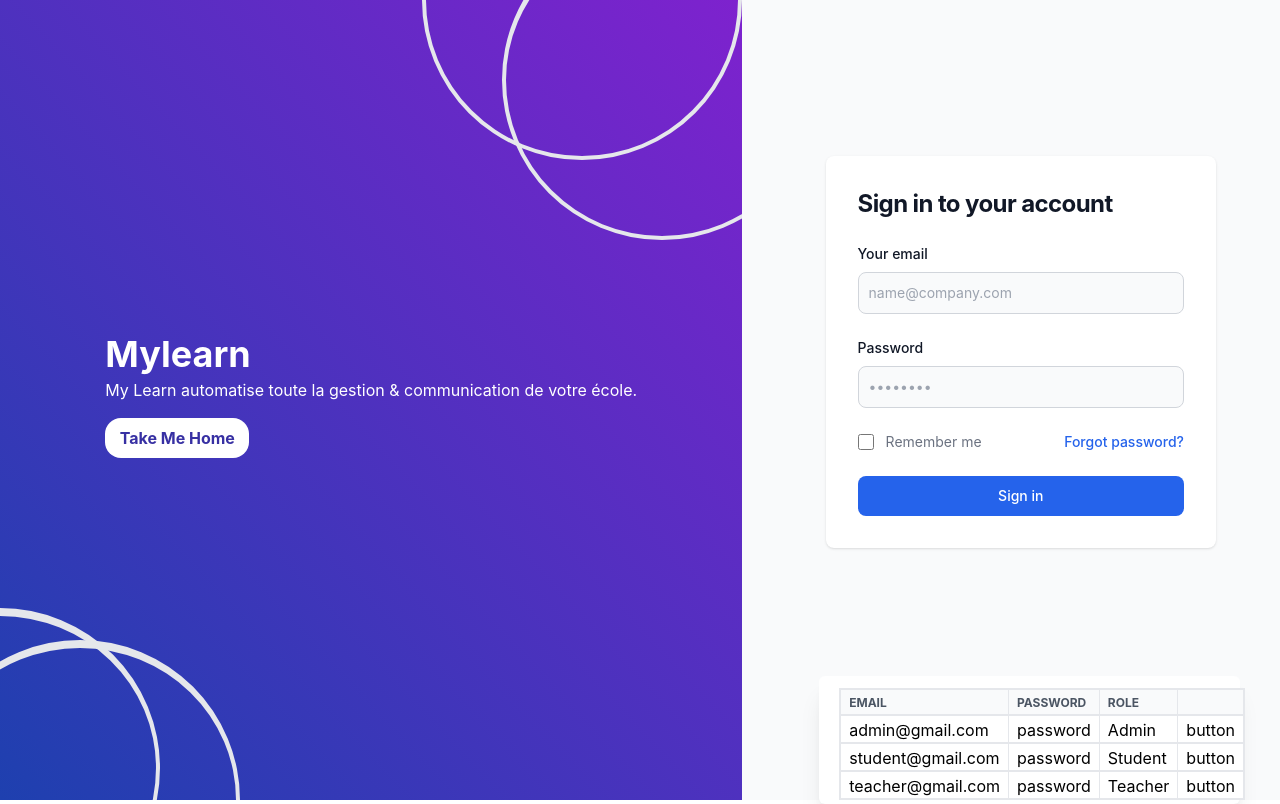
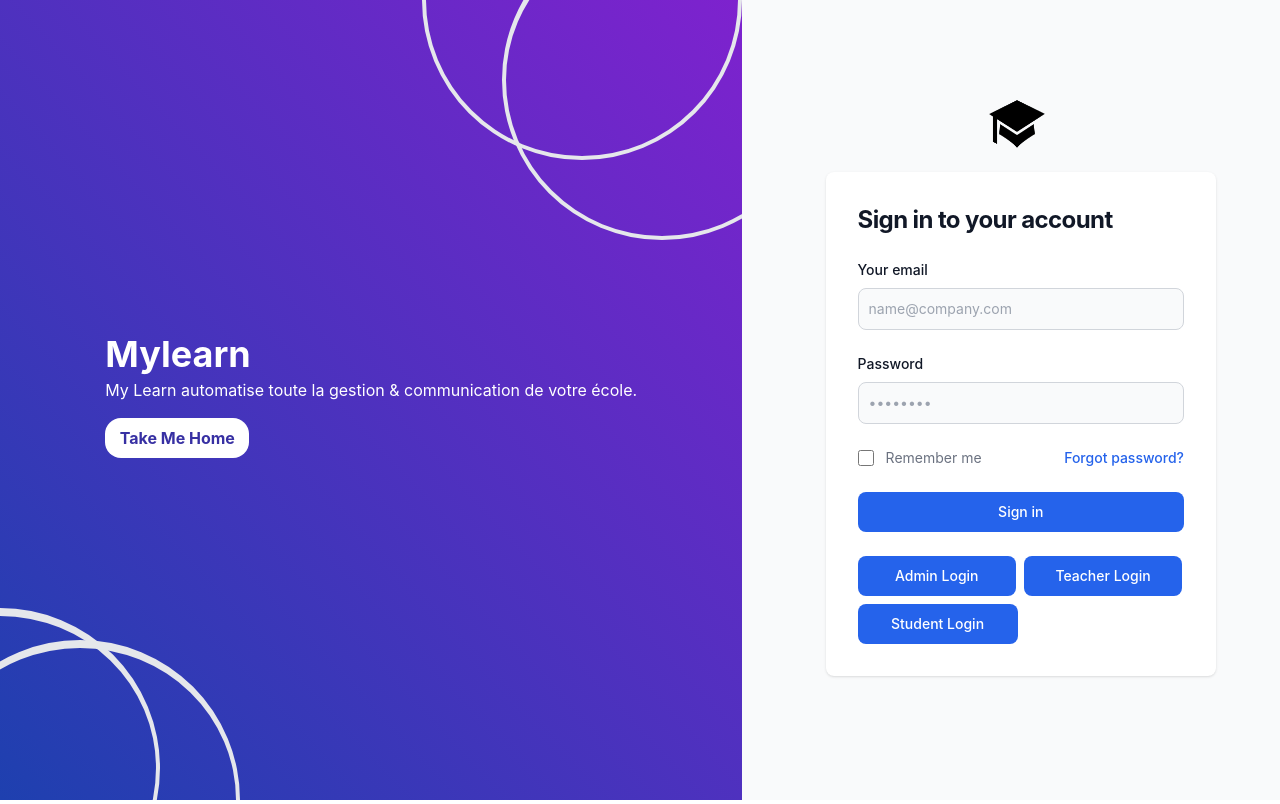
Before and after one commit to mhallihamza/lms, a React (Vite) app: page /Demo in a window 1280 px wide. Built offline with nearby package versions, Linux system fonts and the light colour scheme.

Commit message:
6 deploy

```diff
--- a/index.html
+++ b/index.html
@@ -4,7 +4,7 @@
     <meta charset="UTF-8" />
     <link rel="icon" type="image/svg+xml" href="/vite.svg" />
     <meta name="viewport" content="width=device-width, initial-scale=1.0" />
-    <title>Vite + React</title>
+    <title>My Learn App</title>
   </head>
   <body>
     <div id="root"></div>
--- a/src/components/Sidebar.jsx
+++ b/src/components/Sidebar.jsx
@@ -24,7 +24,10 @@ function Sidebar() {
     const handleClick = e => {
       dispatch({type:"LOGOUT"})
       navigate('/login')
-      location.reload()
+    }
+    const handleClick1 = e => {
+      dispatch({type:"LOGOUT"})
+      navigate('/Demo')
     }
     if(user){
       return (
@@ -349,7 +352,7 @@ function Sidebar() {
             </svg>
             Teachers list
           </Link></li>
-        <li><button onClick={handleClick} class="flex items-center gap-x-3.5 py-2 px-2.5 text-sm text-slate-700 rounded-md hover:bg-gray-100 dark:hover:bg-gray-900 dark:text-slate-400 dark:hover:text-slate-300" href="javascript:;">
+        <li><button onClick={user.username ==="ADMIN"||user.username ==="TEACHER"||user.username ==="STUDENT" ?  handleClick1 : handleClick} class="flex items-center gap-x-3.5 py-2 px-2.5 text-sm text-slate-700 rounded-md hover:bg-gray-100 dark:hover:bg-gray-900 dark:text-slate-400 dark:hover:text-slate-300" href="javascript:;">
             <svg class="w-3.5 h-3.5" xmlns="http://www.w3.org/2000/svg" width="16" height="16" fill="currentColor" viewBox="0 0 16 16">
               <path d="M1 2.828c.885-.37 2.154-.769 3.388-.893 1.33-.134 2.458.063 3.112.752v9.746c-.935-.53-2.12-.603-3.213-.493-1.18.12-2.37.461-3.287.811V2.828zm7.5-.141c.654-.689 1.782-.886 3.112-.752 1.234.124 2.503.523 3.388.893v9.923c-.918-.35-2.107-.692-3.287-.81-1.094-.111-2.278-.039-3.213.492V2.687zM8 1.783C7.015.936 5.587.81 4.287.94c-1.514.153-3.042.672-3.994 1.105A.5.5 0 0 0 0 2.5v11a.5.5 0 0 0 .707.455c.882-.4 2.303-.881 3.68-1.02 1.409-.142 2.59.087 3.223.877a.5.5 0 0 0 .78 0c.633-.79 1.814-1.019 3.222-.877 1.378.139 2.8.62 3.681 1.02A.5.5 0 0 0 16 13.5v-11a.5.5 0 0 0-.293-.455c-.952-.433-2.48-.952-3.994-1.105C10.413.809 8.985.936 8 1.783z" />
             </svg>
--- a/src/components/Voir_Notes.jsx
+++ b/src/components/Voir_Notes.jsx
@@ -7,6 +7,7 @@ function Voir_Notes() {
     const {user,loading,error,dispatch} = useContext(AuthContext)
     const {data,err,refetch} = useFetch("https://lmsapi-mhallihamza.onrender.com/note/"+ user._id)
     let notes = data.data;
+    console.log(notes);
   return (
     <div>
         <div>
@@ -40,7 +41,7 @@ function Voir_Notes() {
             {notes && notes.map(note=>(
               <tr key={note._id}>
               <td class="px-6 py-4 whitespace-nowrap text-sm font-medium text-gray-900">
-              {note.exam.subject}
+              {note?.exam?.subject}
               </td>
               <td class="px-6 py-4 whitespace-nowrap text-sm font-medium text-gray-900">
                 {note.note}
--- a/src/components/Why2.jsx
+++ b/src/components/Why2.jsx
@@ -157,7 +157,7 @@ function Why2() {
         </SwiperSlide>
       </Swiper>
     </div>
-    <div className="flex absolute space-x-4 !-top-[8.3rem] ml-[4rem] lg:ml-[21rem] lg:space-x-20 custom-pagination "></div>
+    <div className="flex absolute space-x-4 !-top-[8.3rem] pl-[4rem] lg:ml-0 lg:pl-[23rem] lg:space-x-20 custom-pagination w-full "></div>
     </div>
   );
 }
--- a/src/pages/Demo.jsx
+++ b/src/pages/Demo.jsx
@@ -1,40 +1,93 @@
 import React from 'react'
-import Login from './Login'
+import { useContext } from 'react';
+import { useState } from 'react';
+import { useNavigate } from 'react-router'
+import { AuthContext } from '../context/AuthContext';
+import axios from 'axios';
 function Demo() {
+    const {user,loading,error,dispatch} = useContext(AuthContext)
+    const navigate = useNavigate();
+    const [credentials, setcredentials] = useState({
+        email : undefined,
+        password : undefined
+     });
+     const handleChange =  (e)=>{
+        setcredentials((prev)=> ({ ...prev, [e.target.id]:e.target.value}))
+    };
+    const handleClick = e => {
+        e.preventDefault();
+        dispatch({type: "LOGIN_START"});
+
+        axios.post("https://lmsapi-mhallihamza.onrender.com/login", credentials)
+          .then(res => {
+            dispatch({type: "LOGIN_SUCCESS", payload: res.data});
+            navigate("/Accueil")
+          })
+          .catch(err => {
+            dispatch({type: "LOGIN_FAILURE", payload: err.response.data});
+          });
+      }
+    console.log(credentials);
   return (
     <>
-    <Login/>
-    <div className='absolute bottom-[33%] lg:left-[64%] bg-white-400 lg:w-[26.3rem] lg:-bottom-1 rounded-md h-32 bg-white shadow-xl'>
-    <table className='ml-5 mt-3 bg-white'>
-    <thead className='border-[2px] border-solid border-gray-200 bg-gray-50 text-[12px] text-gray-600'>
-        <tr>
-            <th>EMAIL</th>
-            <th>PASSWORD</th>
-            <th>ROLE</th>
-            <th></th>
-        </tr>
-    </thead>
-    <tbody className='border-x-[2px] border-solid border-gray-200 '>
-        <tr  className='border-b-[2px] border-solid border-gray-200 '>
-            <td>admin@gmail.com</td>
-            <td>password</td>
-            <td>Admin</td>
-            <td>button</td>
-        </tr>
-        <tr className='border-b-[2px] border-solid border-gray-200 '>
-            <td>student@gmail.com</td>
-            <td>password</td>
-            <td>Student</td>
-            <td>button</td>
-        </tr>
-        <tr className='border-b-[2px] border-solid border-gray-200 '>
-            <td>teacher@gmail.com</td>
-            <td>password</td>
-            <td>Teacher</td>
-            <td>button</td>
-        </tr>
-    </tbody>
-</table>
+    <div>
+       <div class="h-screen md:flex bg-gray-50">
+	<div
+		class="relative overflow-hidden md:flex w-[58%] bg-gradient-to-tr from-blue-800 to-purple-700 justify-around items-center hidden">
+		<div>
+			<h1 class="text-white font-bold text-4xl font-sans">Mylearn</h1>
+			<p class="text-white mt-1">My Learn automatise toute la gestion & communication de votre école.</p>
+			<button onClick={() => navigate('/Home')} type="submit" class="block w-36 hover:scale-125 bg-white text-indigo-800 mt-4 py-2 rounded-2xl font-bold mb-2">Take Me Home</button>
+		</div>
+		<div class="absolute -bottom-32 -left-40 w-80 h-80 border-4 rounded-full border-opacity-30 border-t-8"></div>
+		<div class="absolute -bottom-40 -left-20 w-80 h-80 border-4 rounded-full border-opacity-30 border-t-8"></div>
+		<div class="absolute -top-40 -right-0 w-80 h-80 border-4 rounded-full border-opacity-30 border-t-8"></div>
+		<div class="absolute -top-20 -right-20 w-80 h-80 border-4 rounded-full border-opacity-30 border-t-8"></div>
+	</div>
+	<section class="bg-gray-50 dark:bg-gray-900 lg:pl-[5.2rem] lg:-mt-4 lg:w-[37%]">
+  <div class="flex flex-col items-center justify-center py-8 mx-auto md:h-screen lg:py-0">
+      <a href="#" class=" flex items-center mb-4 text-2xl font-semibold text-gray-900 dark:text-white">
+          <img class="w-16 h-16 mr-2" src="/images/brand1.png" alt="logo"></img>
+      </a>
+      <div class="w-full bg-white rounded-lg shadow dark:border md:mt-0 sm:max-w-md xl:p-0 dark:bg-gray-800 dark:border-gray-700">
+          <div class="p-6 space-y-4 md:space-y-6 sm:p-8">
+              <h1 class="text-xl font-bold leading-tight tracking-tight text-gray-900 md:text-2xl dark:text-white">
+                  Sign in to your account
+              </h1>
+              <form class="space-y-4 md:space-y-6">
+                  <div>
+                      <label htmlFor="email" class="block mb-2 text-sm font-medium text-gray-900 dark:text-white">Your email</label>
+                      <input type="email" name="email" value={credentials.email} onChange={handleChange} id="email" class="bg-gray-50 border border-gray-300 text-gray-900 sm:text-sm rounded-lg focus:ring-primary-600 focus:border-primary-600 block w-full p-2.5 dark:bg-gray-700 dark:border-gray-600 dark:placeholder-gray-400 dark:text-white dark:focus:ring-blue-500 dark:focus:border-blue-500" placeholder="name@company.com" required></input>
+                  </div>
+                  <div>
+                      <label htmlFor="password" class="block mb-2 text-sm font-medium text-gray-900 dark:text-white">Password</label>
+                      <input type="password" name="password" id="password" value={credentials.password} onChange={handleChange} placeholder="••••••••" class="bg-gray-50 border border-gray-300 text-gray-900 sm:text-sm rounded-lg focus:ring-primary-600 focus:border-primary-600 block w-full p-2.5 dark:bg-gray-700 dark:border-gray-600 dark:placeholder-gray-400 dark:text-white dark:focus:ring-blue-500 dark:focus:border-blue-500" required></input>
+                  </div>
+                  <div class="flex items-center justify-between">
+                      <div class="flex items-start">
+                          <div class="flex items-center h-5">
+                            <input id="remember" aria-describedby="remember" type="checkbox"  class="w-4 h-4 border border-gray-300 rounded bg-gray-50 focus:ring-3 focus:ring-primary-300 dark:bg-gray-700 dark:border-gray-600 dark:focus:ring-primary-600 dark:ring-offset-gray-800" required=""></input>
+                          </div>
+                          <div class="ml-3 text-sm">
+                            <label for="remember" class="text-gray-500 dark:text-gray-300">Remember me</label>
+                          </div>
+                      </div>
+                      <a href="#" class="text-sm font-medium text-primary-600 hover:underline dark:text-primary-500">Forgot password?</a>
+                  </div>
+                  <button type="submit" onClick={handleClick} disabled={loading} class="w-full text-white bg-primary-600 hover:bg-primary-700 focus:ring-4 focus:outline-none focus:ring-primary-300 font-medium rounded-lg text-sm px-5 py-2.5 text-center dark:bg-primary-600 dark:hover:bg-primary-700 dark:focus:ring-primary-800">Sign in</button>
+                  {error && <span>{error.message}</span>}
+                  <div className='w-full flex flex-wrap gap-2'>
+                     <button type='button' onClick={()=>setcredentials({email:"admin@gmail.com",password:"admin"})} class="w-[48.5%] text-white bg-primary-600 hover:bg-primary-700 focus:ring-4 focus:outline-none focus:ring-primary-300 font-medium rounded-lg text-sm px-5 py-2.5 text-center dark:bg-primary-600 dark:hover:bg-primary-700 dark:focus:ring-primary-800">Admin Login</button>
+                     <button type='button' onClick={()=>setcredentials({email:"teacher@gmail.com",password:"teacher"})} class="w-[48.5%] text-white bg-primary-600 hover:bg-primary-700 focus:ring-4 focus:outline-none focus:ring-primary-300 font-medium rounded-lg text-sm px-5 py-2.5 text-center dark:bg-primary-600 dark:hover:bg-primary-700 dark:focus:ring-primary-800">Teacher Login</button>
+                     <button type='button'  onClick={()=>setcredentials({email:"student@gmail.com",password:"student"})} class="w-[49%] text-white bg-primary-600 hover:bg-primary-700 focus:ring-4 focus:outline-none focus:ring-primary-300 font-medium rounded-lg text-sm px-5 py-2.5 text-center dark:bg-primary-600 dark:hover:bg-primary-700 dark:focus:ring-primary-800">Student Login</button>
+                  </div>
+              </form>
+
+          </div>
+      </div>
+  </div>
+</section>
+</div>
     </div>
     </>
   )
--- a/src/pages/Login.jsx
+++ b/src/pages/Login.jsx
@@ -46,7 +46,7 @@ function Login() {
 	</div>
 	<section class="bg-gray-50 dark:bg-gray-900 lg:pl-[5.2rem] lg:-mt-12 lg:w-[37%]">
   <div class="flex flex-col items-center justify-center py-8 mx-auto md:h-screen lg:py-0">
-      <a href="#" class=" hidden flex items-center mb-4 text-2xl font-semibold text-gray-900 dark:text-white">
+      <a href="#" class="  flex items-center mb-4 text-2xl font-semibold text-gray-900 dark:text-white">
           <img class="w-8 h-8 mr-2" src="https://flowbite.s3.amazonaws.com/blocks/marketing-ui/logo.svg" alt="logo"></img>
           Flowbite
       </a>
```
Also changed, not shown: src/components/Dashboard.jsx (+5 -2 lines).
